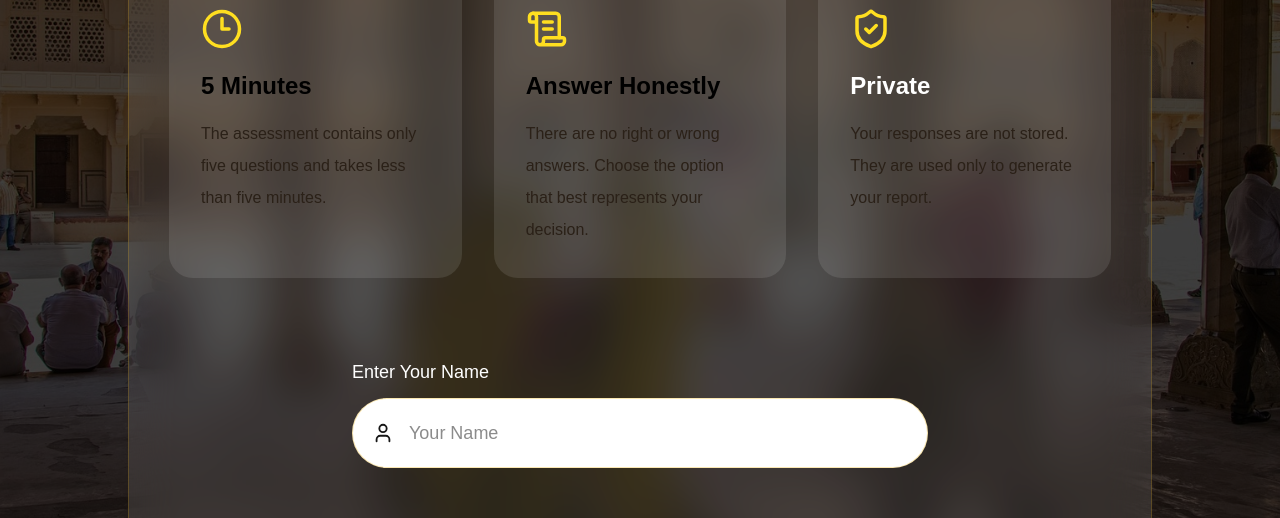
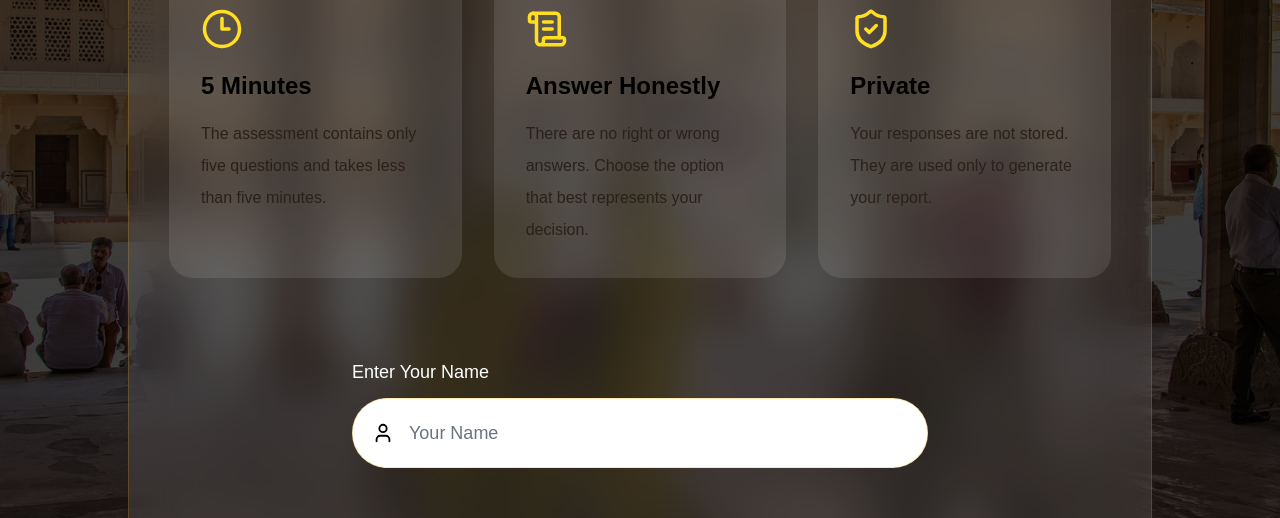
Before and after one commit to GlitchedGhostV2/hidden-leaderV2, a Next.js app: page /instructions in a window 1280 px wide. Shown: the part 357-875 px from the top of the page. Built offline with nearby package versions, Linux system fonts and the light colour scheme.

Commit message:
fix instructions

```diff
--- a/src/app/instructions/page.tsx
+++ b/src/app/instructions/page.tsx
@@ -94,7 +94,7 @@ export default function Instructions() {
                 className="text-yellow-300"
               />
 
-              <h3 className="mt-5 text-2xl font-bold">
+              <h3 className="mt-5 text-2xl font-bold text-black">
                 Private
               </h3>
 
@@ -119,14 +119,14 @@ export default function Instructions() {
 
               <User
                 size={22}
-                className="absolute left-5 top-1/2 -translate-y-1/2 text-[#2B2118]500"
+                className="absolute left-5 top-1/2 -translate-y-1/2 text-black"
               />
 
               <input
-                type="text"
-                placeholder="Your Name"
-                className="w-full rounded-full border border-yellow-500/30 bg-white px-14 py-5 text-lg outline-none focus:border-yellow-500"
-              />
+  type="text"
+  placeholder="Your Name"
+  className="w-full rounded-full border border-yellow-500/30 bg-white px-14 py-5 text-lg text-black placeholder:text-gray-500 outline-none focus:border-yellow-500"
+/>
 
             </div>
 
```
